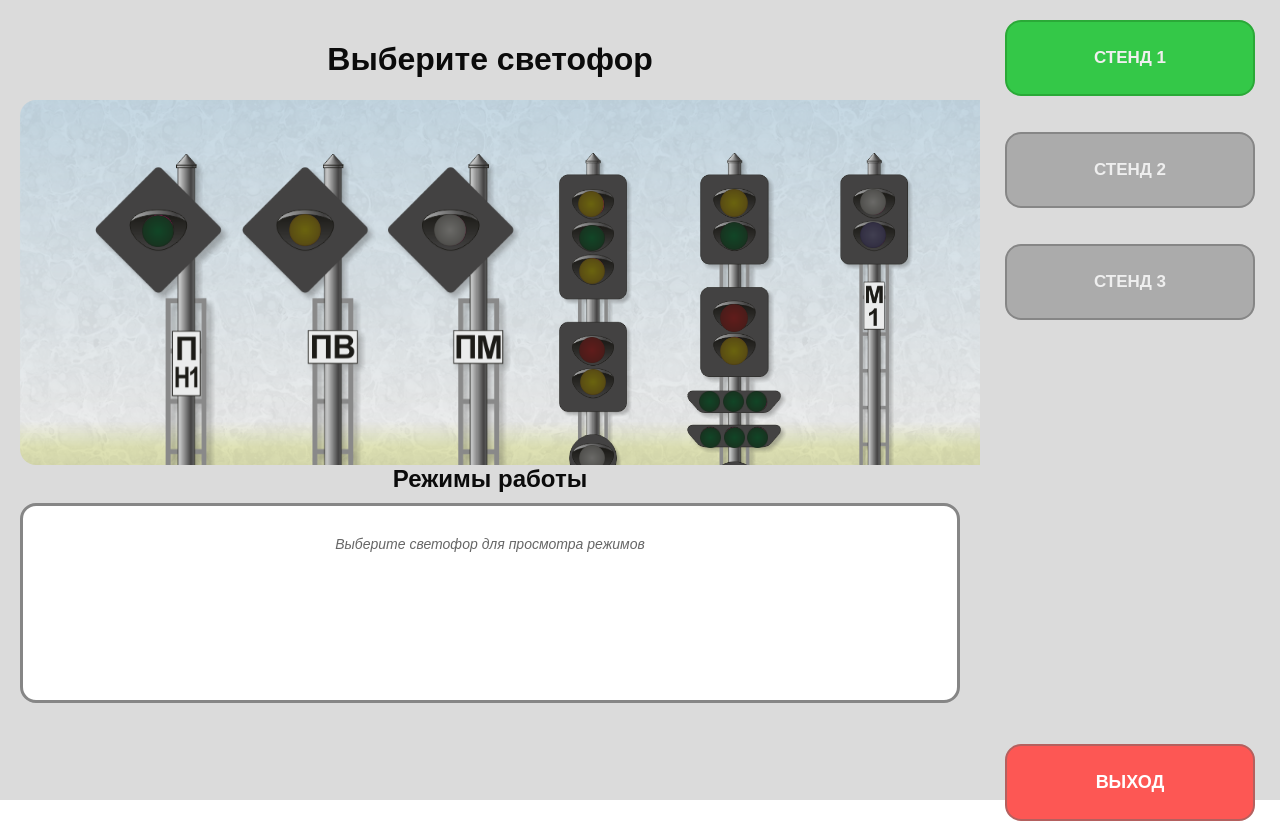
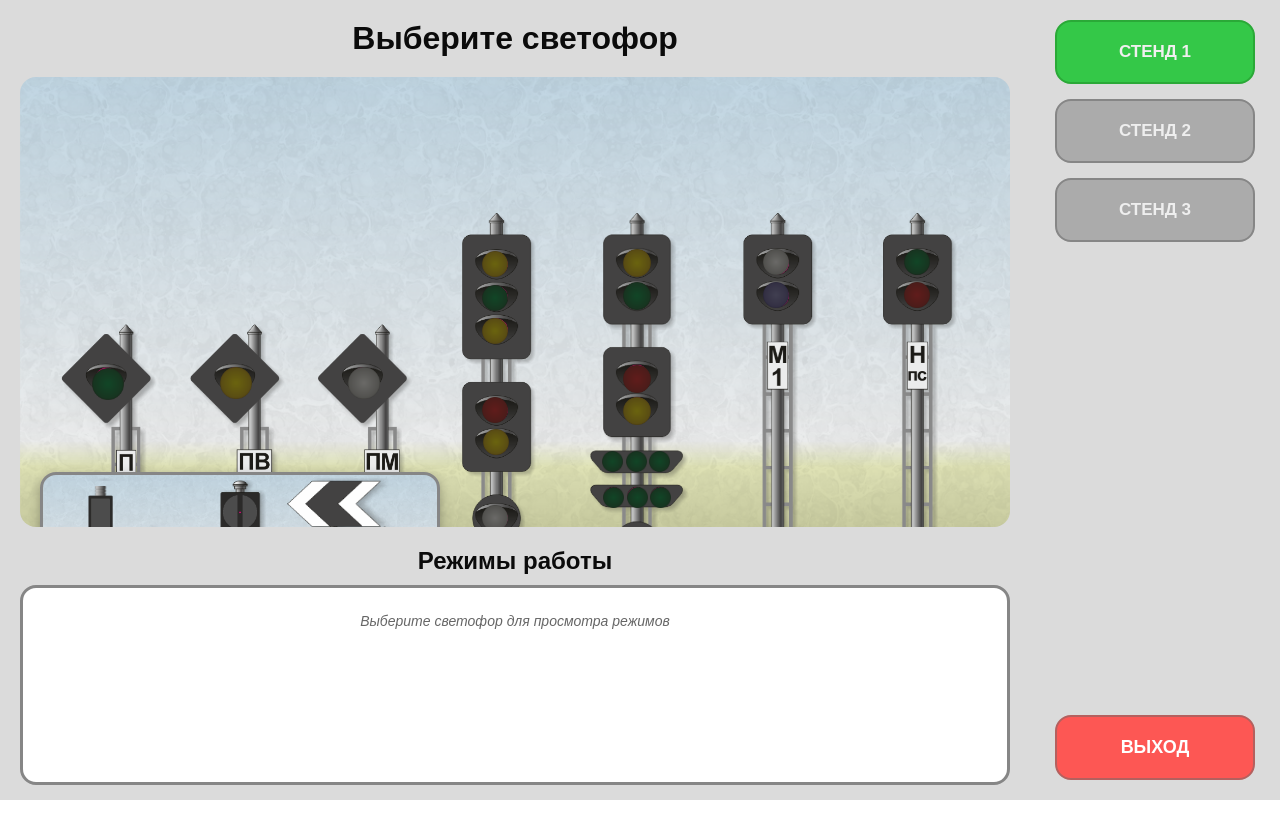
Before and after one commit to L0nelys016/RulesOfTechnicalOperationOfRollingStock, a React (Vite) app in the folder RulesOfTechnicalOperationOfRollingStock/: page / in a window 1280 px wide. After the commit the page ends 800 px from the top, so only its background shows below. Built offline with nearby package versions, Linux system fonts and the light colour scheme.

Commit message:
fix scenario scroll

```diff
--- a/RulesOfTechnicalOperationOfRollingStock/src/App.tsx
+++ b/RulesOfTechnicalOperationOfRollingStock/src/App.tsx
@@ -27,17 +27,14 @@ function App() {
     setSelectedLight(light);
     setSelectedMode(null);
 
-    // Загружаем режимы из .meta файла если их ещё нет
     if (!light.modes || light.modes.length === 0) {
       try {
         const metaPath = `/assets/stand${currentStand.id}/TrafficLight${light.id}.meta`;
         const metaData = await parseMetaFile(metaPath);
 
-        // Обновляем light с загруженными режимами
         light.modes = metaData.modes;
         light.name = metaData.name || light.name;
 
-        // Выбираем первый режим
         if (metaData.modes.length > 0) {
           setSelectedMode(metaData.modes[0]);
         }
@@ -45,7 +42,6 @@ function App() {
         console.error('Failed to load modes:', error);
       }
     } else {
-      // Если режимы уже загружены, выбираем первый
       if (light.modes.length > 0) {
         setSelectedMode(light.modes[0]);
       }
@@ -186,6 +182,7 @@ function App() {
       </div>
 
       <div className="sidebar">
+        <div className="stands-buttons">
           {standsData.map((stand) => (
             <button
               key={stand.id}
@@ -195,6 +192,7 @@ function App() {
               СТЕНД {stand.id}
             </button>
           ))}
+        </div>
         <button className="exit-btn" onClick={handleExit}>
           ВЫХОД
         </button>
--- a/RulesOfTechnicalOperationOfRollingStock/src/styles/App.css
+++ b/RulesOfTechnicalOperationOfRollingStock/src/styles/App.css
@@ -1,3 +1,7 @@
+* {
+  box-sizing: border-box;
+}
+
 .app {
   display: flex;
   background: #DBDBDB;
@@ -7,41 +11,42 @@
   padding: 0;
   width: 100vw;
   height: 100dvh;
+  overflow: hidden;
 }
 
 .main-panel {
   flex: 1;
   display: flex;
   flex-direction: column;
-  overflow: hidden;
   padding: 20px;
   box-sizing: border-box;
   justify-content: space-between;
+  min-height: 0;
+  overflow: hidden;
 }
 
 .header h1 {
-  flex: 0 0 10%;
+  flex-shrink: 0;
   display: flex;
   align-items: center;
   justify-content: center;
+  margin: 0 0 20px 0;
 }
 
 .lights-area {
   max-width: 1000px;
   width: 100%;
-  height: 450px;
   min-height: 450px;
-  background: url('/assets/ui/Background.png') center/cover;
+  flex: 1;
+  background: url('/assets/ui/Background.png') center/cover no-repeat;
   border-radius: 16px;
   position: relative;
-  overflow: hidden;
-  flex-shrink: 0;
   margin: 0 auto;
   padding: 25px;
+
   display: flex;
   flex-direction: column;
-  flex: 1;
-  min-height: 0;
+  overflow: hidden;
 }
 
 .main-lights {
@@ -49,23 +54,20 @@
   justify-content: center;
   align-items: flex-end;
   gap: clamp(20px, 2vw, 40px);
-  flex-wrap: wrap;
-  min-height: 493px;
-  position: relative;
-  z-index: 1;
-  margin-top: 20px;
-  transition: all 0.3s ease-in-out;
+  flex-wrap: nowrap;
+  overflow: hidden;
 }
 
 .light-item {
   position: relative;
-  width: 120px;
+  width: clamp(70px, 8vw, 140px);
   cursor: pointer;
   display: flex;
   align-items: flex-end;
   justify-content: center;
   transition: all 0.3s cubic-bezier(0.4, 0, 0.2, 1);
   opacity: 1;
+  overflow: visible;
 }
 
 .light-item:hover {
@@ -73,7 +75,9 @@
 }
 
 .traffic-light {
-  max-height: 390px;
+  width: 100%;
+  height: auto;
+  max-height: none;
   height: auto;
   object-fit: contain;
   z-index: 2;
@@ -104,6 +108,7 @@
   position: relative;
   transition: all 0.3s cubic-bezier(0.4, 0, 0.2, 1);
   margin-top: -150px;
+  overflow: visible;
 }
 
 .preview-lights {
@@ -112,6 +117,7 @@
   justify-content: center;
   align-items: flex-end;
   flex-wrap: wrap;
+  overflow: visible;
 }
 
 .preview-light-item {
@@ -123,6 +129,7 @@
   align-items: flex-end;
   justify-content: center;
   transition: transform 0.3s ease;
+  overflow: visible;
 }
 
 .preview-light-item:hover {
@@ -157,18 +164,25 @@
   padding: 20px 25px;
   display: flex;
   flex-direction: column;
-  gap: 36px;
   flex-shrink: 0;
+  gap: 20px;
+}
+
+.stands-buttons {
+  display: flex;
+  flex-direction: column;
+  gap: 15px;
 }
 
 .stand-btn {
-  padding: 26px 14px;
+  padding: 20px 14px;
   font-size: 17px;
   font-weight: bold;
   border: 2px solid;
   border-radius: 16px;
   cursor: pointer;
   transition: all 0.2s ease;
+  width: 100%;
 }
 
 .stand-btn.active {
@@ -204,8 +218,7 @@
 }
 
 .exit-btn {
-  margin-top: 155%;
-  padding: 26px 14px;
+  padding: 20px 14px;
   background: #FD5754;
   border: 2px solid #B4605E;
   color: white;
@@ -214,6 +227,7 @@
   border-radius: 16px;
   cursor: pointer;
   transition: all 0.2s ease;
+  margin-top: auto;
 }
 
 .exit-btn:hover {
@@ -273,7 +287,6 @@
   display: flex;
   flex-direction: column;
   gap: 8px;
-  padding-right: 5px;
   overflow-y: auto;
   max-height: 100%;
 }
@@ -292,6 +305,7 @@
   word-wrap: break-word;
   font-weight: 500;
   flex-shrink: 0;
+  width: 100%;
 }
 
 .mode-btn:hover {
@@ -329,10 +343,9 @@
   max-width: 1450px;
   width: 100%;
   display: flex;
-  margin: 0 auto;
+  margin: 20px auto 0;
   flex-direction: column;
-  flex: 1;
-  min-height: 0;
+  flex-shrink: 0;
 }
 
 .scenario-title {
@@ -346,13 +359,13 @@
 .scenario {
   width: 100%;
   height: 200px;
+  max-height: 200px;
   background: #fff;
   border-radius: 16px;
   border: 3px solid #868686;
-  margin-top: 0;
   overflow-y: auto;
   overflow-x: hidden;
-  padding: 15px;
+  padding: 10px;
   box-sizing: border-box;
 }
 
@@ -376,7 +389,6 @@
 
 @media (min-width: 1920px) {
   .main-panel {
-    max-width: none;
     padding: 2px 2px;
   }
 
@@ -398,40 +410,8 @@
     max-height: 520px;
   }
 
-  .highlight {
-    position: absolute;
-    top: -180px;
-    left: -5px;
-    right: -5px;
-    bottom: -80px;
-    background: url(/assets/ui/YellowHighlight.png) center / contain no-repeat;
-    background-size: 100% 100%;
-    z-index: 1;
-    pointer-events: none;
-    opacity: 0.95;
-  }
-
   .preview-area {
     margin-top: 20px;
-  }
-
-  .preview-area.stand1 {
-    max-width: 800px;
-    margin-left: -760px;
-    width: 600px;
-    margin-top: -134px;
-    padding-top: 10px;
-  }
-
-  .preview-area.stand2 {
-    max-width: 700px;
-    margin-left: -720px;
-    padding-top: 15px;
-  }
-
-  .preview-area.stand3 {
-    max-width: 1100px;
-    margin-left: -220px;
   }
 
   .preview-light-item {
@@ -444,30 +424,23 @@
   }
 
   .scenario {
-    max-width: 1800px;
     font-size: 27px;
-    padding: 0 35px;
-    height: 250px;
+    min-height: 250px;
   }
 
   .sidebar {
     width: 320px;
     padding: 25px 30px;
-    gap: 32px;
   }
 
   .stand-btn {
-    padding: 30px 14px;
+    padding: 20px 14px;
     font-size: 20px;
-    margin: 0;
-    width: 100%;
-    box-sizing: border-box;
   }
 
   .exit-btn {
-    padding: 30px 14px;
+    padding: 20px 14px;
     font-size: 22px;
-    margin-top: auto;
   }
 }
 
@@ -499,22 +472,6 @@
     margin-top: -220px;
   }
 
-  .preview-area.stand1 {
-    max-width: 850px;
-    margin-left: -820px;
-    width: 600px;
-  }
-
-  .preview-area.stand2 {
-    max-width: 850px;
-    margin-left: -860px;
-  }
-
-  .preview-area.stand3 {
-    max-width: 1400px;
-    margin-left: -280px;
-  }
-
   .preview-light-item {
     width: 160px;
     min-width: 160px;
@@ -525,26 +482,51 @@
   }
 
   .scenario {
-    max-width: 1800px;
-    min-height: 150px;
     font-size: 34px;
-    padding: 0 45px;
+    min-height: 300px;
   }
 
   .sidebar {
     width: 400px;
     padding: 30px 35px;
-    gap: 20px;
   }
 
   .stand-btn {
-    padding: 30px 14px;
+    padding: 25px 14px;
     font-size: 24px;
   }
 
   .exit-btn {
-    padding: 30px 14px;
+    padding: 25px 14px;
     font-size: 26px;
-    margin-top: 205%;
   }
 }
+
+.preview-area.stand1 {
+  max-width: 537px;
+  align-self: center;
+  margin-top: -123px;
+  margin-left: -550px;
+  position: relative;
+  z-index: 20;
+  width: 400px;
+}
+
+.preview-area.stand2 {
+  max-width: 537px;
+  align-self: center;
+  margin-top: -133px;
+  margin-left: -580px;
+  position: relative;
+  z-index: 20;
+  padding-top: 10px;
+}
+
+.preview-area.stand3 {
+  max-width: 916px;
+  margin-top: -122px;
+  margin-left: -170px;
+  align-self: center;
+  position: relative;
+  z-index: 20;
+}
```
Lines whose indentation alone changed are shown as unchanged.
